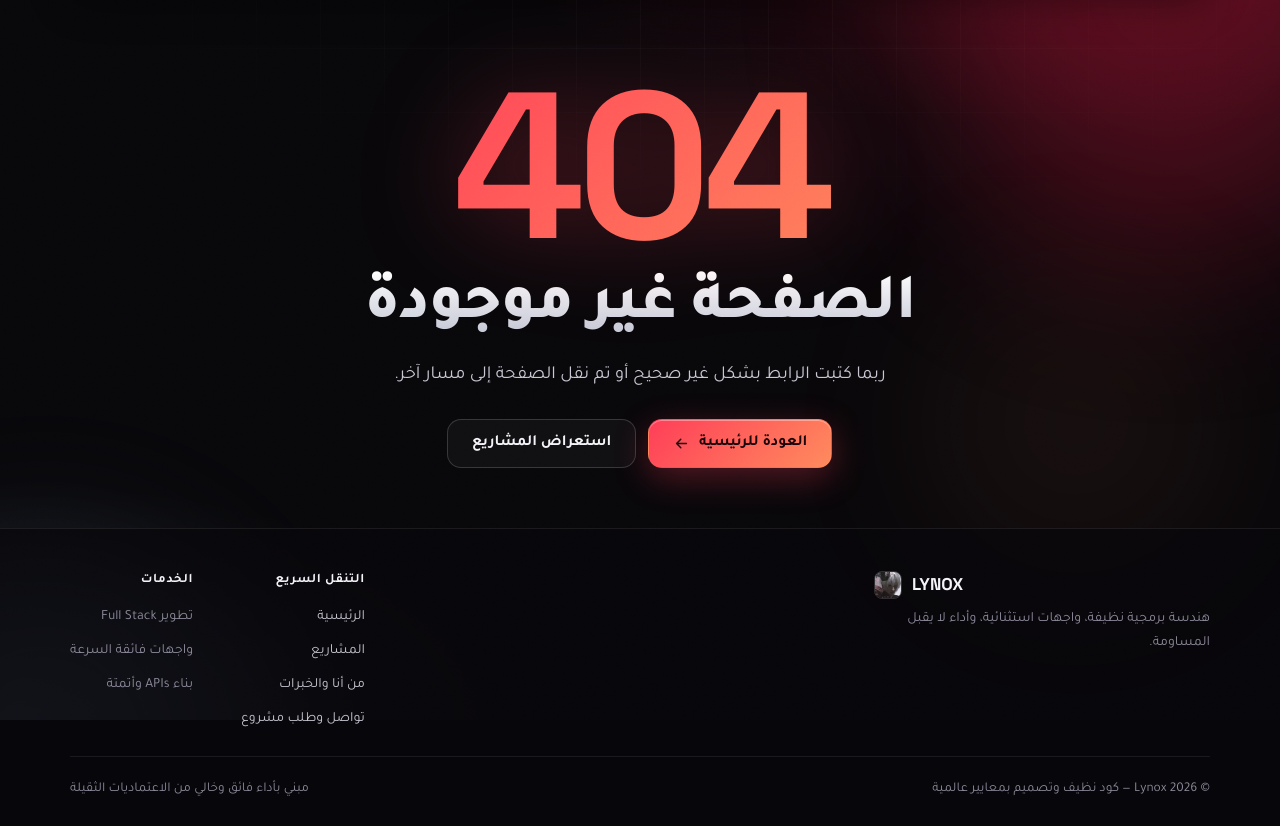
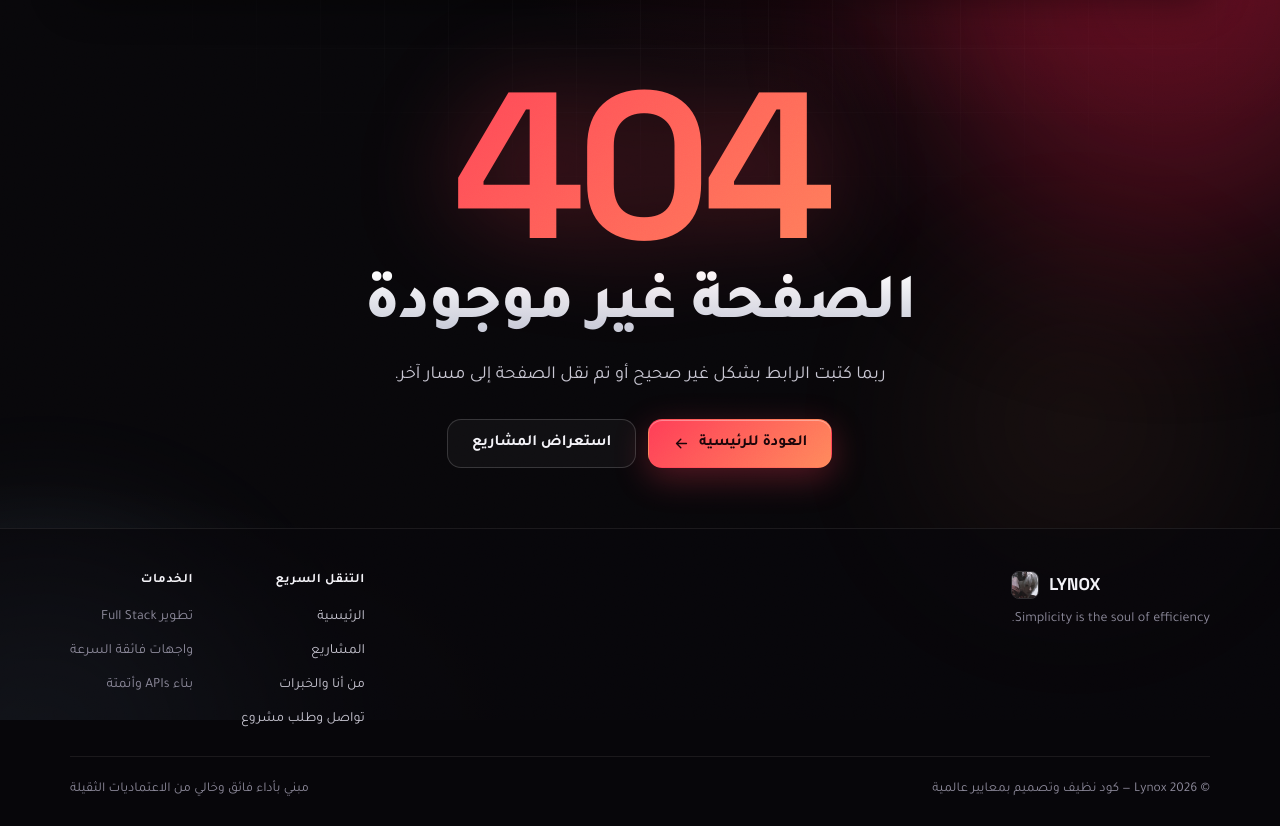
Before and after one commit to lyn0x-dev/LYNOX, a plain HTML site: page 404.html in a window 1280 px wide. Shown: the part 80-906 px from the top of the page. Drawn offline with Linux system fonts and the light colour scheme.

Commit message:
Use English quote in footer tagline

```diff
--- a/404.html
+++ b/404.html
@@ -110,7 +110,7 @@
       <div class="foot-main">
         <div class="foot-brand">
           <div class="foot-logo"><img src="avatar.jpg" width="28" height="28" alt=""><span>LYNOX</span></div>
-          <p class="foot-tagline">هندسة برمجية نظيفة، واجهات استثنائية، وأداء لا يقبل المساومة.</p>
+          <p class="foot-tagline">Simplicity is the soul of efficiency.</p>
         </div>
         <div class="foot-nav-groups">
           <div class="foot-col">
```
Also changed, not shown: about.html (+1 -1 lines), contact.html (+1 -1 lines), index.html (+1 -1 lines), projects.html (+1 -1 lines).
